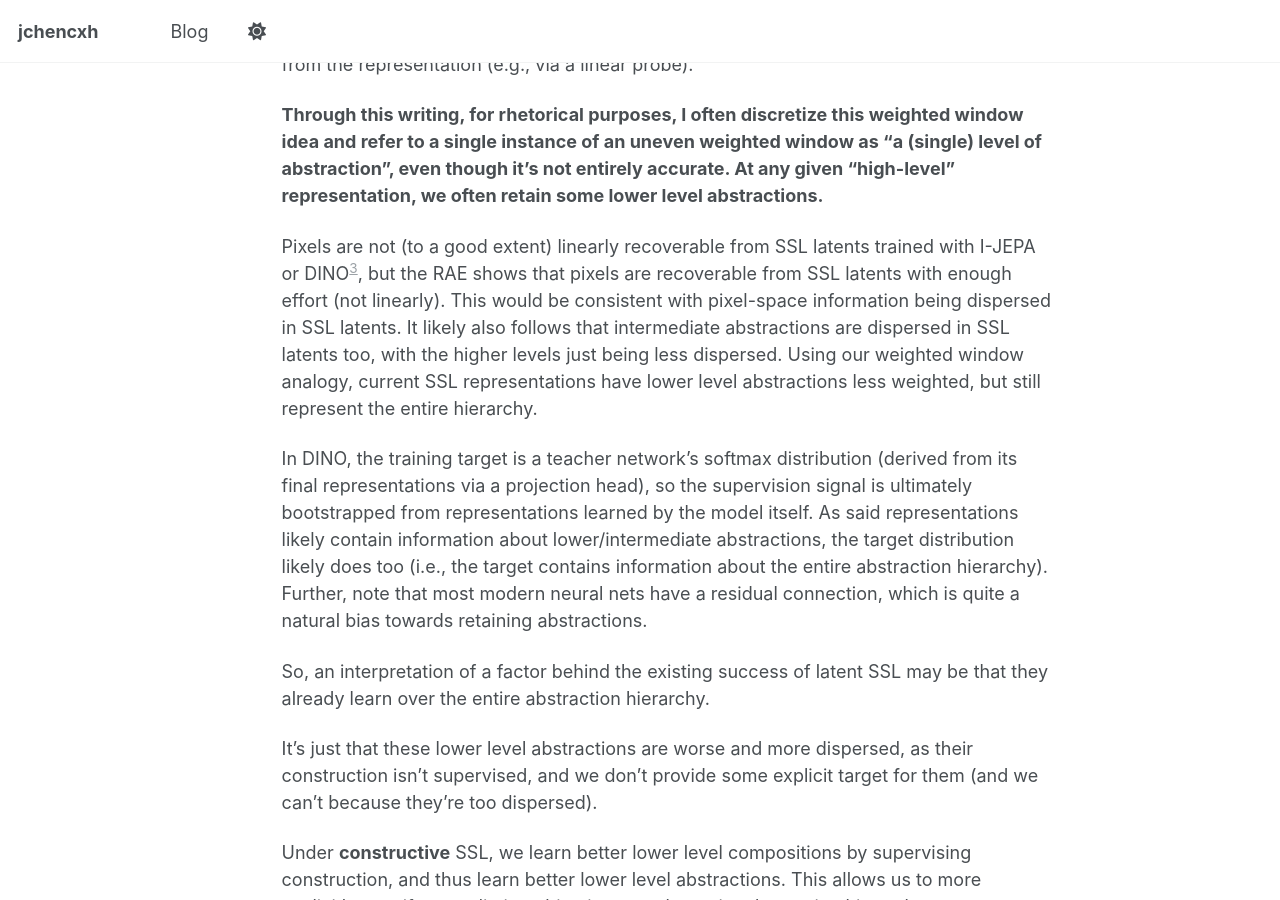
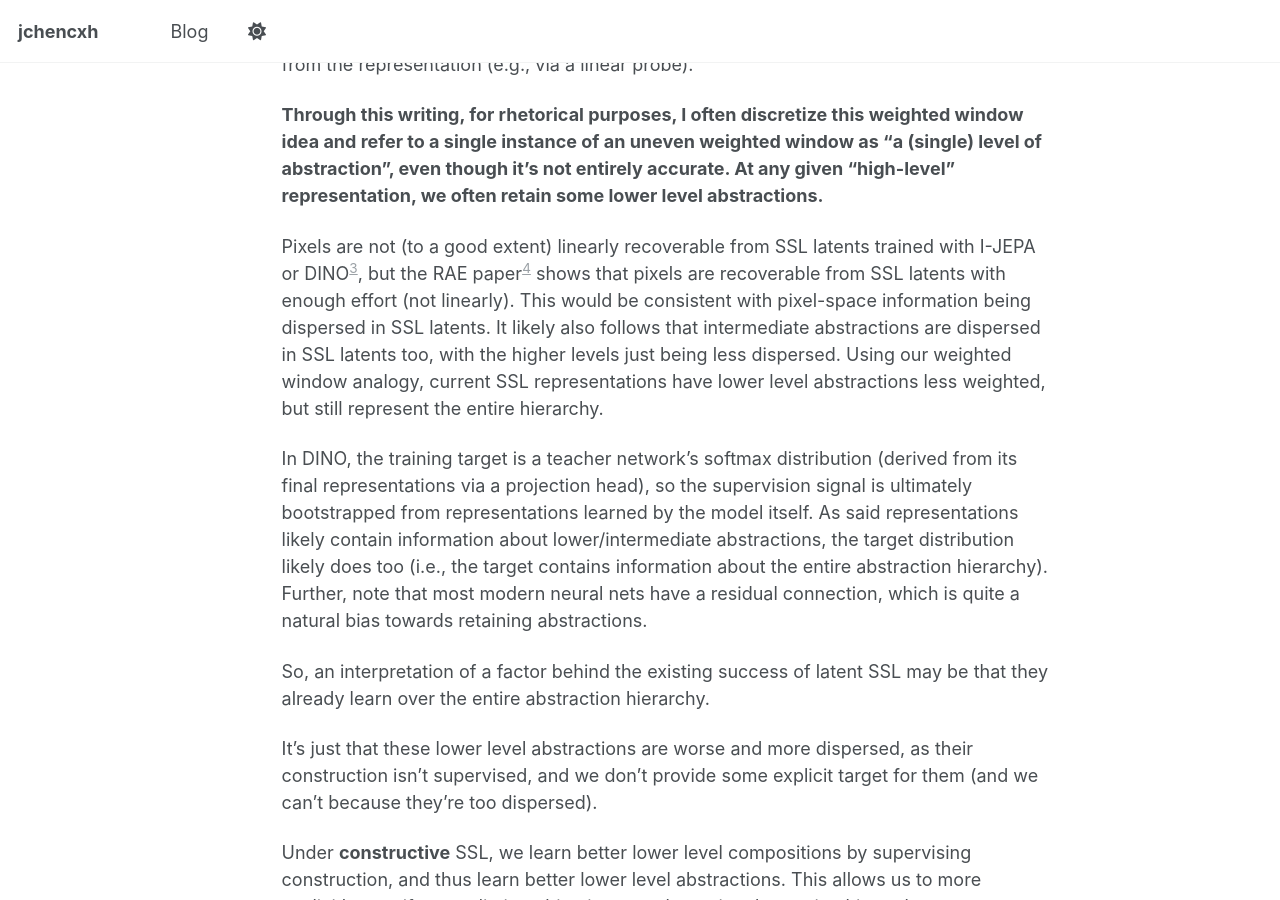
Before and after one commit to jchencxh/jchencxh.github.io, a Jekyll site: the page built from _posts/2026-03-17-constructive-self-supervised-learning-part-1.md, in a window 1280 px wide and 900 px high, scrolled down 16292 px. Built offline with Jekyll 4.4.1, drawn with Linux system fonts in a browser that asks for light colours; a script that is not in the unit is left out; some of the changed text lies outside the part shown.

Commit message:
cite RAE paper
oops

```diff
--- a/_posts/2026-03-17-constructive-self-supervised-learning-part-1.md
+++ b/_posts/2026-03-17-constructive-self-supervised-learning-part-1.md
@@ -394,7 +394,7 @@ When people talk about “more pixel space information” vs “more semantic in
 
 **Through this writing, for rhetorical purposes, I often discretize this weighted window idea and refer to a single instance of an uneven weighted window as “a (single) level of abstraction”, even though it’s not entirely accurate. At any given "high-level" representation, we often retain some lower level abstractions.**
 
-Pixels are not (to a good extent) linearly recoverable from SSL latents trained with I-JEPA or DINO[^2], but the RAE shows that pixels are recoverable from SSL latents with enough effort (not linearly). This would be consistent with pixel-space information being dispersed in SSL latents. It likely also follows that intermediate abstractions are dispersed in SSL latents too, with the higher levels just being less dispersed. Using our weighted window analogy, current SSL representations have lower level abstractions less weighted, but still represent the entire hierarchy.
+Pixels are not (to a good extent) linearly recoverable from SSL latents trained with I-JEPA or DINO[^2], but the RAE paper[^8] shows that pixels are recoverable from SSL latents with enough effort (not linearly). This would be consistent with pixel-space information being dispersed in SSL latents. It likely also follows that intermediate abstractions are dispersed in SSL latents too, with the higher levels just being less dispersed. Using our weighted window analogy, current SSL representations have lower level abstractions less weighted, but still represent the entire hierarchy.
 
 In DINO, the training target is a teacher network’s softmax distribution (derived from its final representations via a projection head), so the supervision signal is ultimately bootstrapped from representations learned by the model itself. As said representations likely contain information about lower/intermediate abstractions, the target distribution likely does too (i.e., the target contains information about the entire abstraction hierarchy). Further, note that most modern neural nets have a residual connection, which is quite a natural bias towards retaining abstractions.
 
```
Also changed, not shown: other parts of _posts/2026-03-17-constructive-self-supervised-learning-part-1.md (+1 -0 lines).
